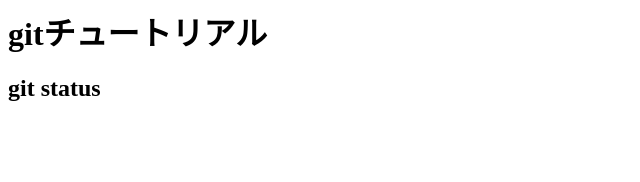
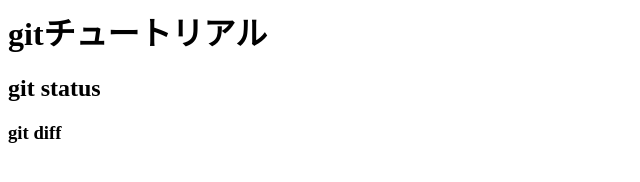
Before and after one commit to heroki4/git_tutorial, a plain HTML site: page index.html in a window 1280 px wide. Shown: the full height of the page, 0-640 px from the left. Drawn offline with Linux system fonts and the light colour scheme.

Commit message:
git diffを追記

```diff
--- a/index.html
+++ b/index.html
@@ -1,2 +1,3 @@
 <h1>gitチュートリアル<h1>
 <h2>git status<h2>
+<h3>git diff<h3>
```
